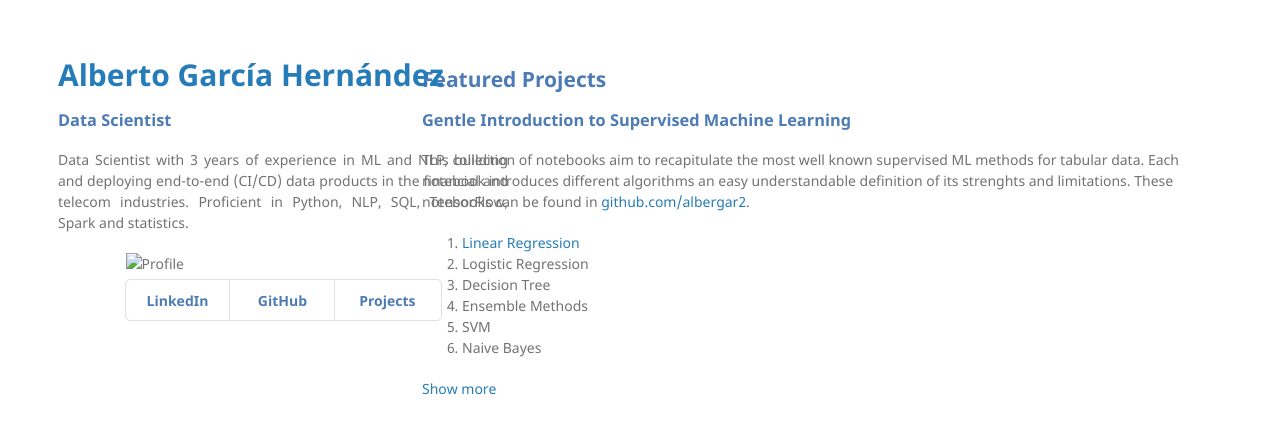
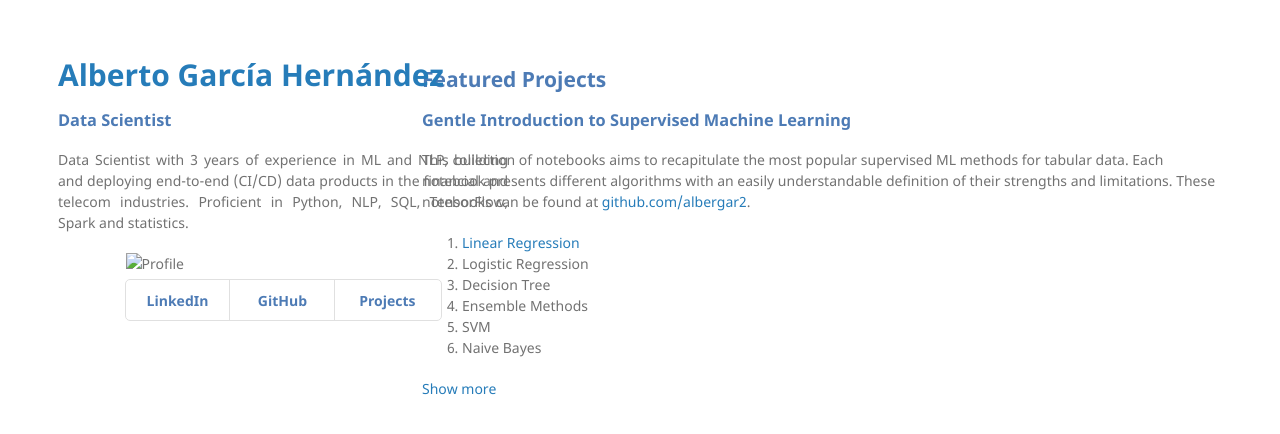
Before and after one commit to albergar2/albergar2.github.io, a Jekyll site: the page built from index.md, in a window 1280 px wide. Shown: the top 434 px of the page. Built offline with Jekyll 4.4.1, drawn with Linux system fonts in a browser that asks for light colours; our own code applies the rules of GitHub Pages for plain Markdown files.

Commit message:
Fix Intro

```diff
--- a/index.md
+++ b/index.md
@@ -5,9 +5,7 @@ layout: index
 ## Featured Projects
 
 ### Gentle Introduction to Supervised Machine Learning
-This collection of notebooks aim to recapitulate the most well known supervised ML methods for tabular data.
-Each notebook introduces different algorithms an easy understandable definition of its strenghts and limitations.
-These notebooks can be found in [github.com/albergar2](https://github.com/albergar2/data_science_material/tree/master/ML/supervised).
+This collection of notebooks aims to recapitulate the most popular supervised ML methods for tabular data. Each notebook presents different algorithms with an easily understandable definition of their strengths and limitations. These notebooks can be found at [github.com/albergar2](https://github.com/albergar2/data_science_material/tree/master/ML/supervised).
 
 1.  [Linear Regression](./projects/intro-ml/01-linear_regression.html)
 1.  Logistic Regression
```
Also changed, not shown: 1 other file.
